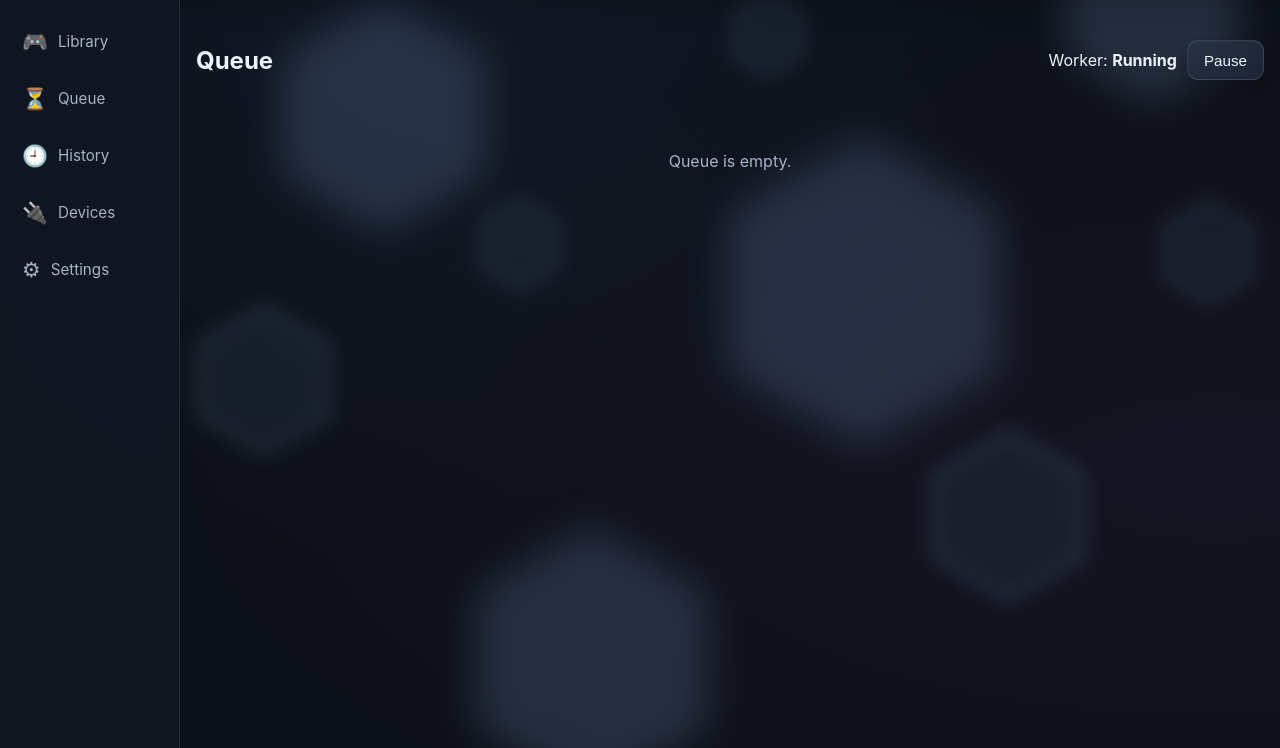
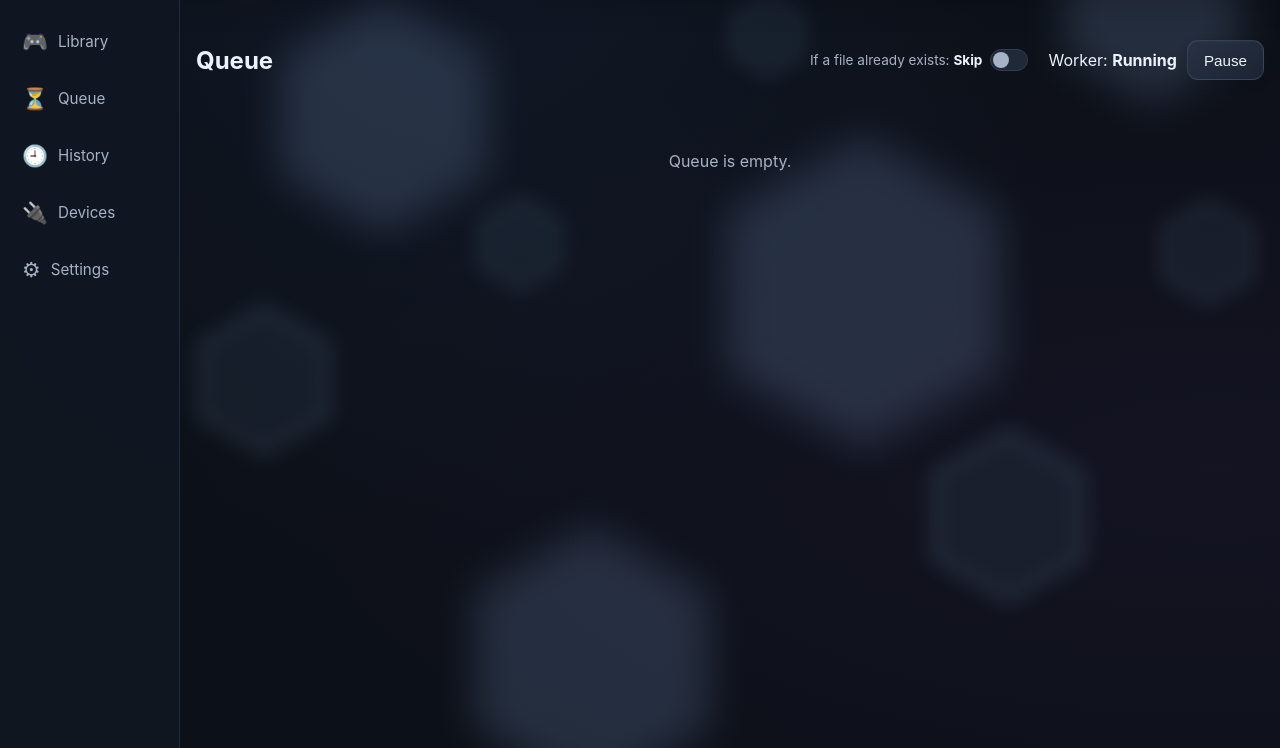
Before and after one commit to Steklorez/Switch-agent, a FastAPI app: template switchagent/web/templates/queue.html in a window 1280 px wide. Shown: the part 52-800 px from the top of the page. Run offline with FastAPI, Linux system fonts and the light colour scheme; the template is opened without the code that fills it, so the values that code supplies are empty; parts of the project's set-up code (start-up, migrations or seed data) failed here and were passed over; some libraries are stand-ins or nearby versions.

Commit message:
feat: surface the conflict policy toggle on Queue
The Settings-only select was one navigation away from the page where
it actually matters -- watching an install run. Adds the same
skip/override choice to Queue's header as a toggle switch, wired to
the existing /api/settings/conflict-policy endpoint Settings' own
select already uses, so the two stay in sync automatically with no
extra state to reconcile.

Also drops .bulk-resolve-bar/.bulk-resolve-count from style.css --
dead CSS left over from the conflict-card removal, no longer
referenced by any template.

```diff
--- a/switchagent/web/app.py
+++ b/switchagent/web/app.py
@@ -331,9 +331,12 @@ def create_app(ctx: WebContext) -> FastAPI:
 
     @app.get("/queue", response_class=HTMLResponse)
     def page_queue(request: Request, conn=Depends(get_conn), ctx: WebContext = Depends(get_ctx)):
+        from .. import config as config_mod
+
         return _TEMPLATES.TemplateResponse(request, "queue.html", {
             "groups": services.list_queue_grouped(conn), "devices": services.list_devices(conn, ctx),
             "worker_paused": ctx.worker_paused.is_set(), "active_page": "queue",
+            "conflict_policy": config_mod.load_conflict_policy(),
         })
 
     @app.get("/history", response_class=HTMLResponse)
--- a/switchagent/web/static/queue.js
+++ b/switchagent/web/static/queue.js
@@ -387,4 +387,34 @@
       window.location.reload(); // worker state text lives outside job-list -- a full reload here is fine, it's user-triggered, not a live-progress path
     }
   });
+
+  // Global conflict policy -- same setting as Settings' own select (both
+  // read/write config.conflict_policy through the one endpoint), just
+  // reachable without leaving the page you're watching an install on.
+  const conflictToggle = document.getElementById("conflict-policy-toggle");
+  const conflictLabel = document.getElementById("conflict-policy-label");
+  if (conflictToggle) {
+    conflictToggle.addEventListener("change", async () => {
+      const policy = conflictToggle.checked ? "override" : "skip";
+      conflictToggle.disabled = true;
+      try {
+        const res = await fetch("/api/settings/conflict-policy", {
+          method: "POST",
+          headers: { "Content-Type": "application/json" },
+          body: JSON.stringify({ policy }),
+        });
+        if (!res.ok) {
+          conflictToggle.checked = !conflictToggle.checked; // revert
+          alert("Could not save: " + res.status);
+          return;
+        }
+        conflictLabel.textContent = policy === "override" ? "Replace" : "Skip";
+      } catch (e) {
+        conflictToggle.checked = !conflictToggle.checked;
+        alert("Request failed: " + e);
+      } finally {
+        conflictToggle.disabled = false;
+      }
+    });
+  }
 })();
--- a/switchagent/web/static/style.css
+++ b/switchagent/web/static/style.css
@@ -530,9 +530,27 @@ a { color: var(--accent); text-decoration: none; }
 /* -- queue / history / devices lists ------------------------------------ */
 
 .page-header { display: flex; justify-content: space-between; align-items: center; margin-bottom: 12px; flex-wrap: wrap; gap: 8px; }
+.header-controls { display: flex; align-items: center; gap: 20px; flex-wrap: wrap; }
 .worker-controls { display: flex; align-items: center; gap: 10px; }
-.bulk-resolve-bar { display: flex; align-items: center; gap: 8px; }
-.bulk-resolve-count { color: var(--text-dim); font-size: 0.85rem; }
+
+.conflict-policy-toggle { display: flex; align-items: center; gap: 8px; font-size: 0.85rem; color: var(--text-dim); }
+.conflict-policy-toggle strong { color: var(--text); }
+.switch { position: relative; display: inline-block; width: 38px; height: 22px; flex-shrink: 0; }
+.switch input { position: absolute; opacity: 0; width: 100%; height: 100%; margin: 0; cursor: pointer; }
+.switch-slider {
+  position: absolute; inset: 0; border-radius: 999px;
+  background: var(--surface-2); border: 1px solid var(--border);
+  transition: background .15s ease, border-color .15s ease;
+}
+.switch-slider::before {
+  content: ""; position: absolute; width: 16px; height: 16px; left: 2px; top: 2px;
+  background: var(--text-dim); border-radius: 50%;
+  transition: transform .15s ease, background .15s ease;
+}
+.switch input:checked + .switch-slider { background: var(--danger); border-color: var(--danger); }
+.switch input:checked + .switch-slider::before { transform: translateX(16px); background: #fff; }
+.switch input:focus-visible + .switch-slider { outline: 2px solid var(--accent); outline-offset: 2px; }
+.switch input:disabled + .switch-slider { opacity: 0.6; cursor: default; }
 
 .job-list, .history-list, .device-list { list-style: none; padding: 0; margin: 0; display: flex; flex-direction: column; gap: 8px; }
 .job-row, .history-row, .device-row {
--- a/switchagent/web/templates/queue.html
+++ b/switchagent/web/templates/queue.html
@@ -3,11 +3,21 @@
 {% block content %}
 <div class="page-header">
   <h2>Queue</h2>
-  <div class="worker-controls">
-    <span class="worker-state">Worker: <strong>{{ "Paused" if worker_paused else "Running" }}</strong></span>
-    <button class="btn btn-secondary" data-worker-action="{{ 'resume' if worker_paused else 'pause' }}">
-      {{ "Resume" if worker_paused else "Pause" }}
-    </button>
+  <div class="header-controls">
+    <div class="conflict-policy-toggle" title="Applies to every install from here on, not just this one">
+      <span>If a file already exists: <strong id="conflict-policy-label">{{ "Replace" if conflict_policy == "override" else "Skip" }}</strong></span>
+      <label class="switch">
+        <input type="checkbox" id="conflict-policy-toggle" {{ "checked" if conflict_policy == "override" }}
+               aria-label="Replace files that already exist on the Switch, instead of skipping them">
+        <span class="switch-slider" aria-hidden="true"></span>
+      </label>
+    </div>
+    <div class="worker-controls">
+      <span class="worker-state">Worker: <strong>{{ "Paused" if worker_paused else "Running" }}</strong></span>
+      <button class="btn btn-secondary" data-worker-action="{{ 'resume' if worker_paused else 'pause' }}">
+        {{ "Resume" if worker_paused else "Pause" }}
+      </button>
+    </div>
   </div>
 </div>
 
```
